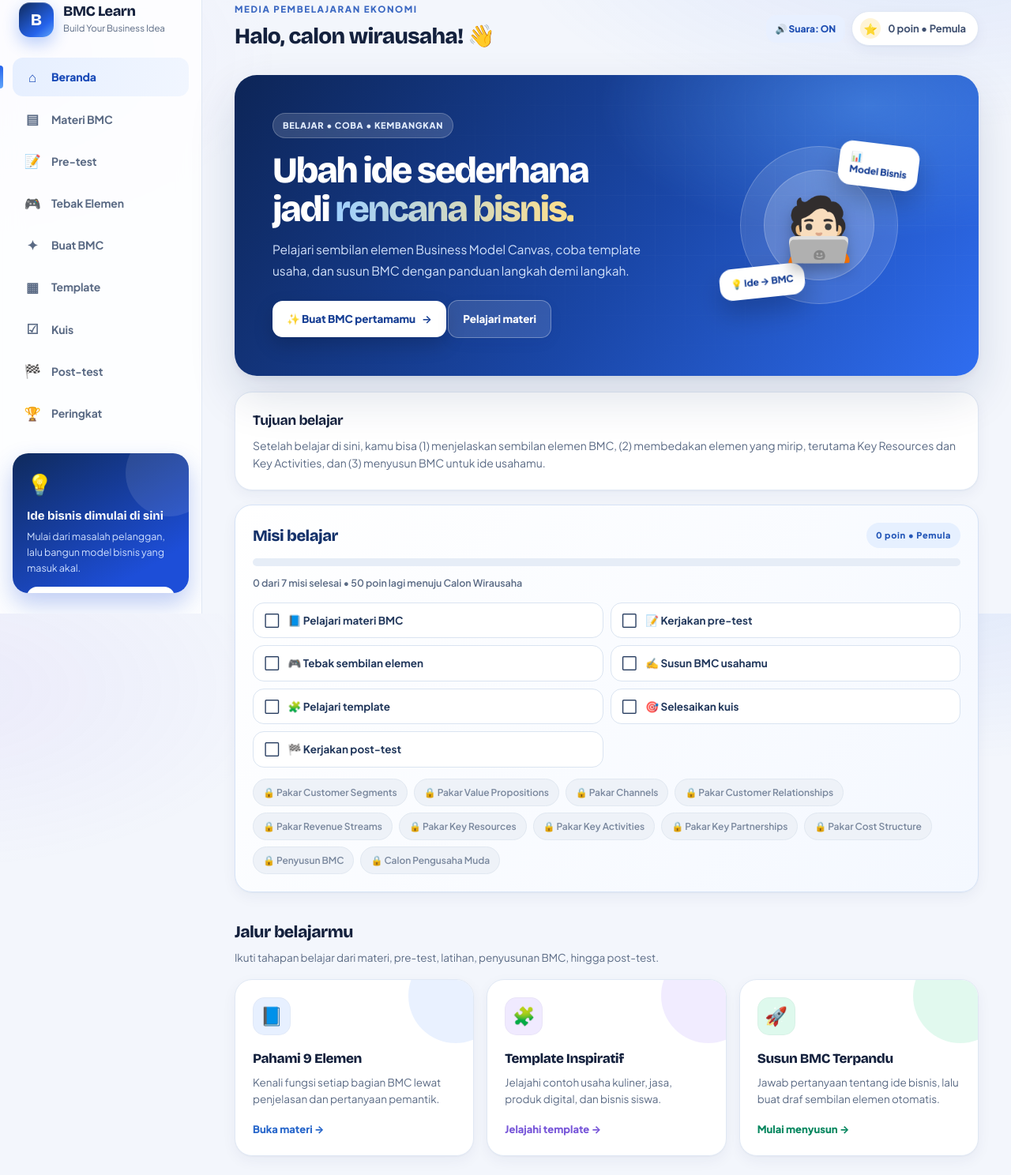
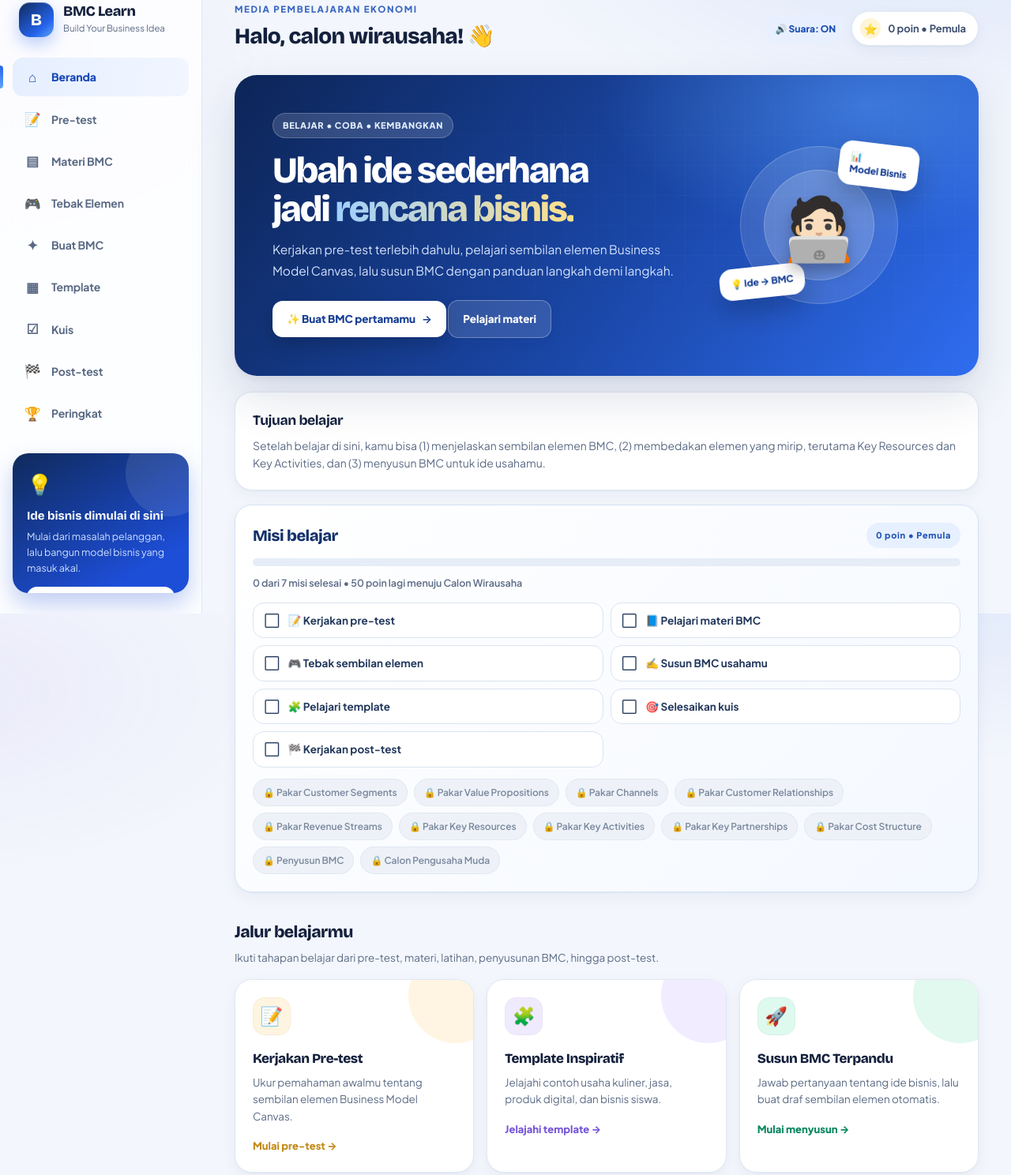
Before and after one commit to belajarbmc/BMC-Learn-, a plain HTML site: page index.html in a window 1280 px wide. Shown: the part 23-1511 px from the top of the page at 79% size. Drawn offline with nearby package versions, Linux system fonts and the light colour scheme.

Commit message:
index.html

```diff
--- a/index.html
+++ b/index.html
@@ -389,8 +389,8 @@ h1,h2,h3,h4,.brand strong{font-family:var(--font-display);letter-spacing:-.025em
  <div class="brand"><div class="brand-mark">B</div><div><strong>BMC Learn</strong><small>Build Your Business Idea</small></div></div>
  <nav class="nav" aria-label="Navigasi utama">
   <button class="active" data-view="home"><span class="ico">⌂</span> Beranda</button>
+  <button data-view="pretest"><span class="ico">📝</span> Pre-test</button>
   <button data-view="materi"><span class="ico">▤</span> Materi BMC</button>
-  <button data-view="pretest"><span class="ico">📝</span> Pre-test</button>
   <button data-view="game"><span class="ico">🎮</span> Tebak Elemen</button>
   <button data-view="builder"><span class="ico">✦</span> Buat BMC</button>
   <button data-view="templates"><span class="ico">▦</span> Template</button>
@@ -408,14 +408,14 @@ h1,h2,h3,h4,.brand strong{font-family:var(--font-display);letter-spacing:-.025em
 
  <section id="home" class="view active">
   <div class="hero">
-   <div><span class="pill">BELAJAR • COBA • KEMBANGKAN</span><h2>Ubah ide sederhana<br>jadi <span>rencana bisnis.</span></h2><p>Pelajari sembilan elemen Business Model Canvas, coba template usaha, dan susun BMC dengan panduan langkah demi langkah.</p><button class="btn primary" onclick="showView('builder')">✨ Buat BMC pertamamu <span>→</span></button> <button class="btn white" onclick="showView('materi')">Pelajari materi</button></div>
+   <div><span class="pill">BELAJAR • COBA • KEMBANGKAN</span><h2>Ubah ide sederhana<br>jadi <span>rencana bisnis.</span></h2><p>Kerjakan pre-test terlebih dahulu, pelajari sembilan elemen Business Model Canvas, lalu susun BMC dengan panduan langkah demi langkah.</p><button class="btn primary" onclick="showView('builder')">✨ Buat BMC pertamamu <span>→</span></button> <button class="btn white" onclick="showView('materi')">Pelajari materi</button></div>
    <div class="hero-art"><div class="art-circle one"></div><div class="art-circle two"></div><div class="art-card top">📊<br>Model Bisnis</div><div class="art-person">🧑🏻‍💻</div><div class="art-card bottom">💡 Ide → BMC</div></div>
   </div>
   <div class="panel" style="margin-bottom:18px"><h3 style="margin:0 0 6px">Tujuan belajar</h3><p style="margin:0;color:var(--muted);font-size:14px;line-height:1.6">Setelah belajar di sini, kamu bisa (1) menjelaskan sembilan elemen BMC, (2) membedakan elemen yang mirip, terutama Key Resources dan Key Activities, dan (3) menyusun BMC untuk ide usahamu.</p></div>
   <div class="panel" id="missionPanel" style="margin-bottom:22px"></div>
-  <div class="section-head"><div><h3>Jalur belajarmu</h3><p>Ikuti tahapan belajar dari materi, pre-test, latihan, penyusunan BMC, hingga post-test.</p></div></div>
+  <div class="section-head"><div><h3>Jalur belajarmu</h3><p>Ikuti tahapan belajar dari pre-test, materi, latihan, penyusunan BMC, hingga post-test.</p></div></div>
   <div class="feature-grid">
-   <article class="feature" style="--wash:#e7f0ff;--accent:#2867cb"><div class="feature-icon">📘</div><h4>Pahami 9 Elemen</h4><p>Kenali fungsi setiap bagian BMC lewat penjelasan dan pertanyaan pemantik.</p><button onclick="showView('materi')">Buka materi →</button></article>
+   <article class="feature" style="--wash:#fff4df;--accent:#c28b18"><div class="feature-icon">📝</div><h4>Kerjakan Pre-test</h4><p>Ukur pemahaman awalmu tentang sembilan elemen Business Model Canvas.</p><button onclick="showView('pretest')">Mulai pre-test →</button></article>
    <article class="feature" style="--wash:#f0eaff;--accent:#7857d9"><div class="feature-icon">🧩</div><h4>Template Inspiratif</h4><p>Jelajahi contoh usaha kuliner, jasa, produk digital, dan bisnis siswa.</p><button onclick="showView('templates')">Jelajahi template →</button></article>
    <article class="feature" style="--wash:#def9ed;--accent:#07875f"><div class="feature-icon">🚀</div><h4>Susun BMC Terpandu</h4><p>Jawab pertanyaan tentang ide bisnis, lalu buat draf sembilan elemen otomatis.</p><button onclick="showView('builder')">Mulai menyusun →</button></article>
   </div>
@@ -643,7 +643,7 @@ function nextQuestion(){if(!quizAnswered)return;if(quizIndex<quizQuestions.lengt
 function resetQuiz(){quizIndex=0;quizScore=0;quizAnswered=false;quizFinished=false;renderQuiz();}
 
 /* ===== Gamifikasi ===== */
-const MIS=[['materi','📘 Pelajari materi BMC','materi'],['pre','📝 Kerjakan pre-test','pretest'],['game','🎮 Tebak sembilan elemen','game'],['bmc','✍️ Susun BMC usahamu','builder'],['template','🧩 Pelajari template','templates'],['quiz','🎯 Selesaikan kuis','quiz'],['post','🏁 Kerjakan post-test','posttest']];
+const MIS=[['pre','📝 Kerjakan pre-test','pretest'],['materi','📘 Pelajari materi BMC','materi'],['game','🎮 Tebak sembilan elemen','game'],['bmc','✍️ Susun BMC usahamu','builder'],['template','🧩 Pelajari template','templates'],['quiz','🎯 Selesaikan kuis','quiz'],['post','🏁 Kerjakan post-test','posttest']];
 const LV=[[0,'Pemula'],[50,'Calon Wirausaha'],[120,'Pengusaha Muda'],[200,'Master BMC']];
 const QEL=[null,'segments','value','channels','relations','revenue','resources','activities','partners','cost'];
 const gameData=[
```
